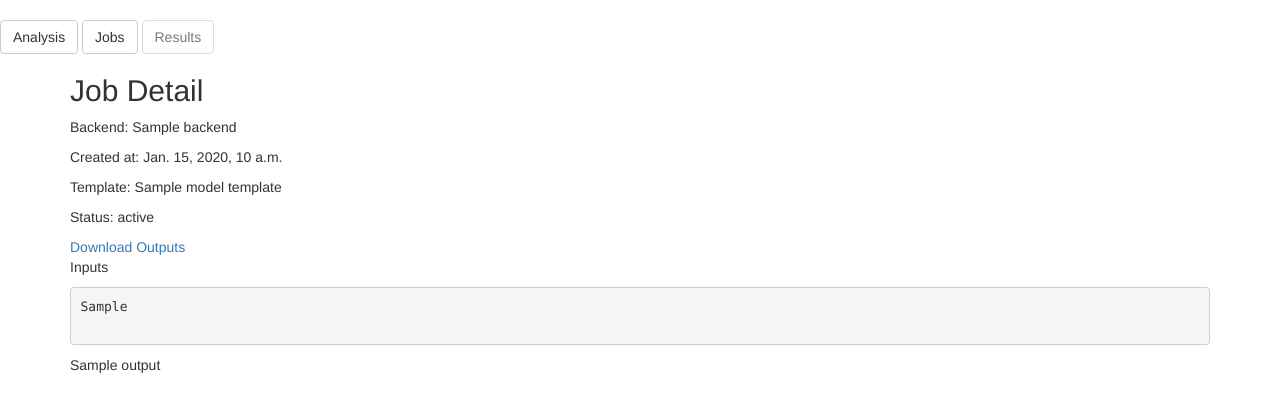
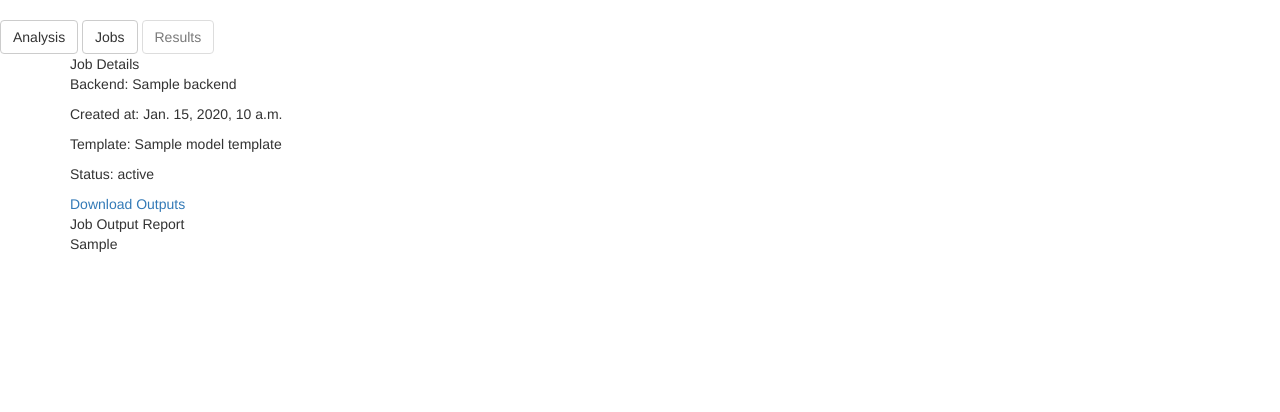
Before and after one commit to BerkeleyBiostats/tlapp, a Django app: template templates/job_detail.html in a window 1280 px wide. Shown: the part 51-463 px from the top of the page. Run offline with Django 3.2, Linux system fonts and the light colour scheme; the template is opened without the code that fills it: most values are stand-ins (such as "Sample title", 1, 10 or a date in 2020); data that the repository does not hold is empty; some libraries are stand-ins or nearby versions.

Commit message:
Render the output html in the app

```diff
--- a/templates/job_detail.html
+++ b/templates/job_detail.html
@@ -6,7 +6,9 @@
 
 <div class="row">
   <div class="col-lg-12">
-    <h2>Job Detail</h2>
+    <div class="ibox">
+        <div class="ibox-title">Job Details</div>
+        <div class="ibox-content">
     <p>Backend: {{ job.backend }}</p>
     <p>Created at: {{ job.created_at }}</p>
     <p>Template: {{ job.model_template.name }}</p>
@@ -14,15 +16,30 @@
     <div>
         <a href="{{ job.output_url }}">Download Outputs</a>
     </div>
+
+        </div>
+    </div>
+
+
+  <div>
+</div>
+
+<div class="row">
+<div class="col-lg-12">
+    <div class="ibox">
+        <div class="ibox-title">Job Output Report</div>
+        <div class="ibox-content">
+    {{ job.report_html | safe }}
+    </div>
+    </div>
+</div>
+
+<!-- <div>
     <p>Inputs</p>
     <pre>
-{{ inputs_formatted }}
+    {{ inputs_formatted }}
     </pre>
-<div>
-{{ job.output | safe }}
-</div>
-  </div>
-</div>
+</div> -->
 
 
 {% endblock %}
```
Also changed, not shown: core/tasks.py (line endings or trailing spaces).
